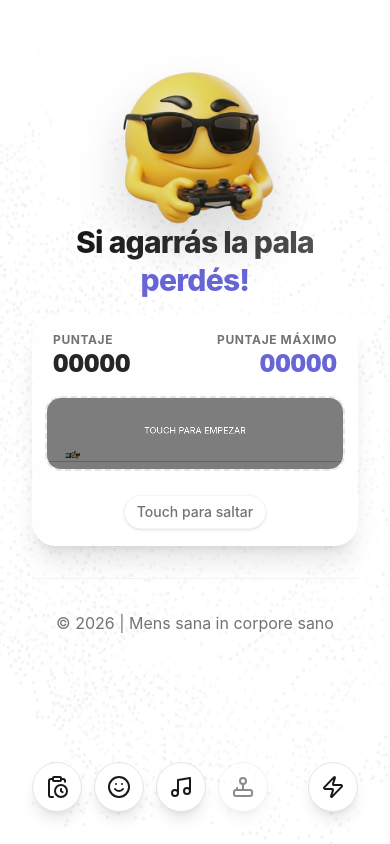
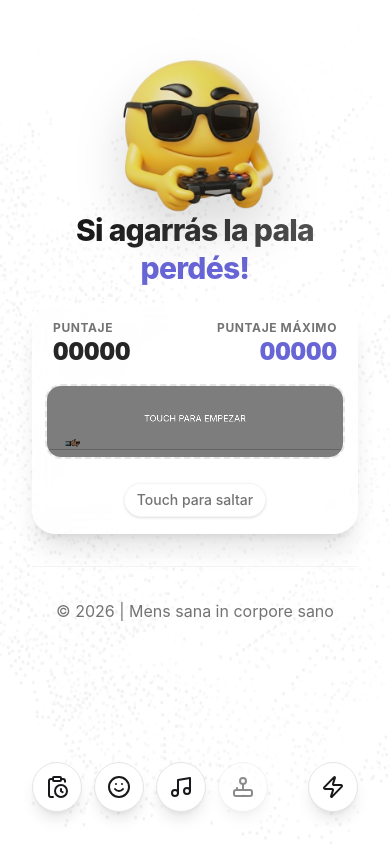
Before and after one commit to gonzalogramagia/play, a React (Vite) app: page / in a window 390 px wide. Built offline with nearby package versions, Linux system fonts and the light colour scheme.

Commit message:
style: reduce mobile top spacing and prevent jump button text selection

```diff
--- a/src/App.tsx
+++ b/src/App.tsx
@@ -6,7 +6,7 @@ import { Routes, Route } from 'react-router-dom'
 
 function AppContent() {
     return (
-        <div className="max-w-4xl mx-4 mt-6 lg:mx-auto">
+        <div className="max-w-4xl mx-4 mt-4 md:mt-6 lg:mx-auto">
             <div
                 className="fixed inset-0 z-[-1] bg-cover bg-center bg-fixed bg-no-repeat opacity-5"
                 style={{ backgroundImage: "url('/wallpaper.png')" }}
--- a/src/components/GameView.tsx
+++ b/src/components/GameView.tsx
@@ -6,7 +6,7 @@ export function GameView() {
 
     return (
         <div className="space-y-4 md:space-y-8 relative">
-            <div className="flex flex-col md:flex-row items-center justify-center pt-6 md:pt-10 pb-0 gap-0 md:gap-4 max-w-4xl mx-auto md:pl-8">
+            <div className="flex flex-col md:flex-row items-center justify-center pt-3 md:pt-10 pb-0 gap-0 md:gap-4 max-w-4xl mx-auto md:pl-8">
                 <img
                     src="/gamer.png"
                     alt="Gamer"
--- a/src/components/dino-game.tsx
+++ b/src/components/dino-game.tsx
@@ -288,7 +288,7 @@ export const DinoGame: React.FC = () => {
 
             <div className="mt-6 flex flex-wrap justify-center gap-4 text-neutral-500 text-sm font-medium">
                 <div
-                    className="flex items-center gap-2 px-3 py-1.5 bg-white rounded-full shadow-sm border border-neutral-100 cursor-pointer active:scale-95 transition-transform"
+                    className="flex items-center gap-2 px-3 py-1.5 bg-white rounded-full shadow-sm border border-neutral-100 cursor-pointer active:scale-95 transition-transform select-none touch-none"
                     onClick={jump}
                 >
                     {!isMobile && (
```
